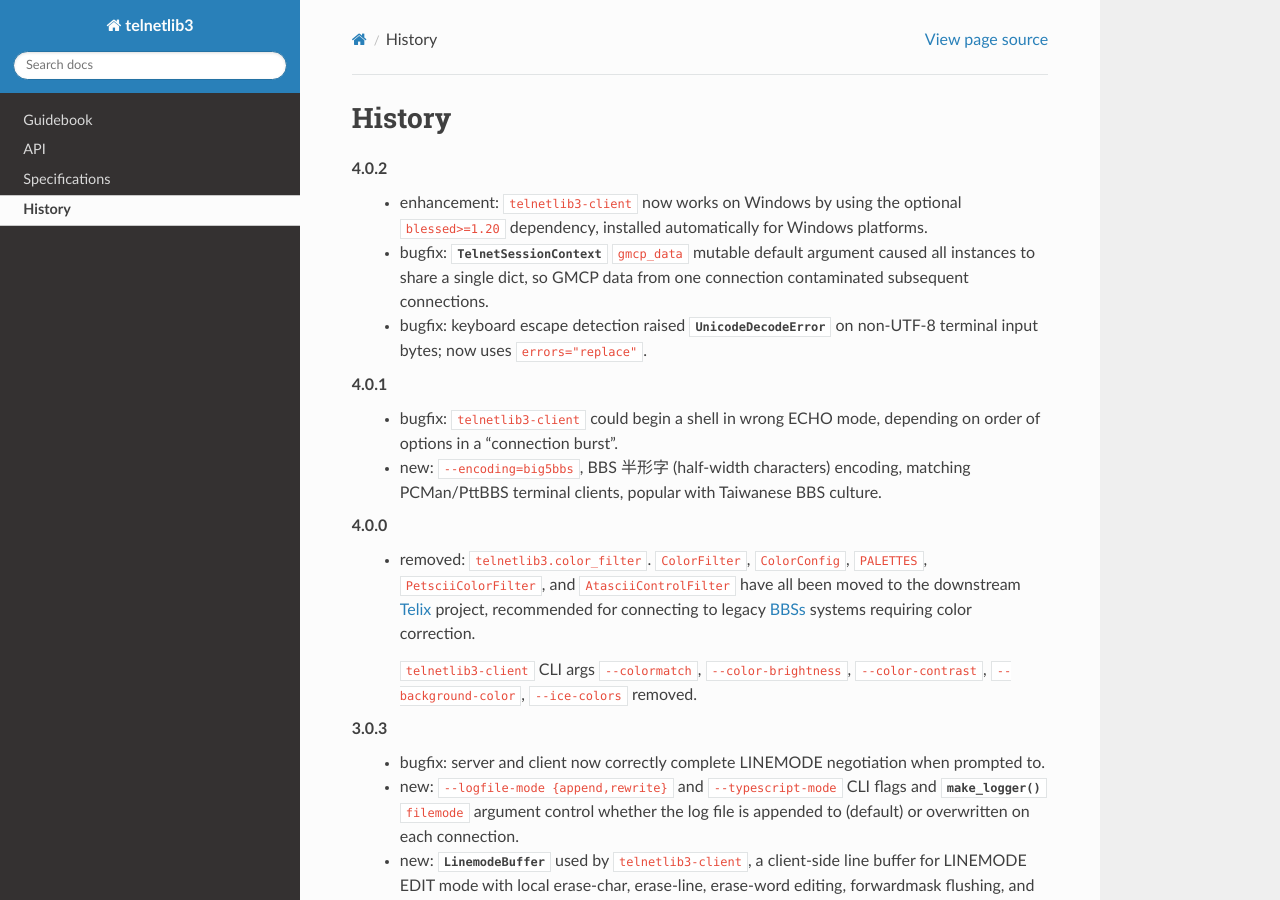
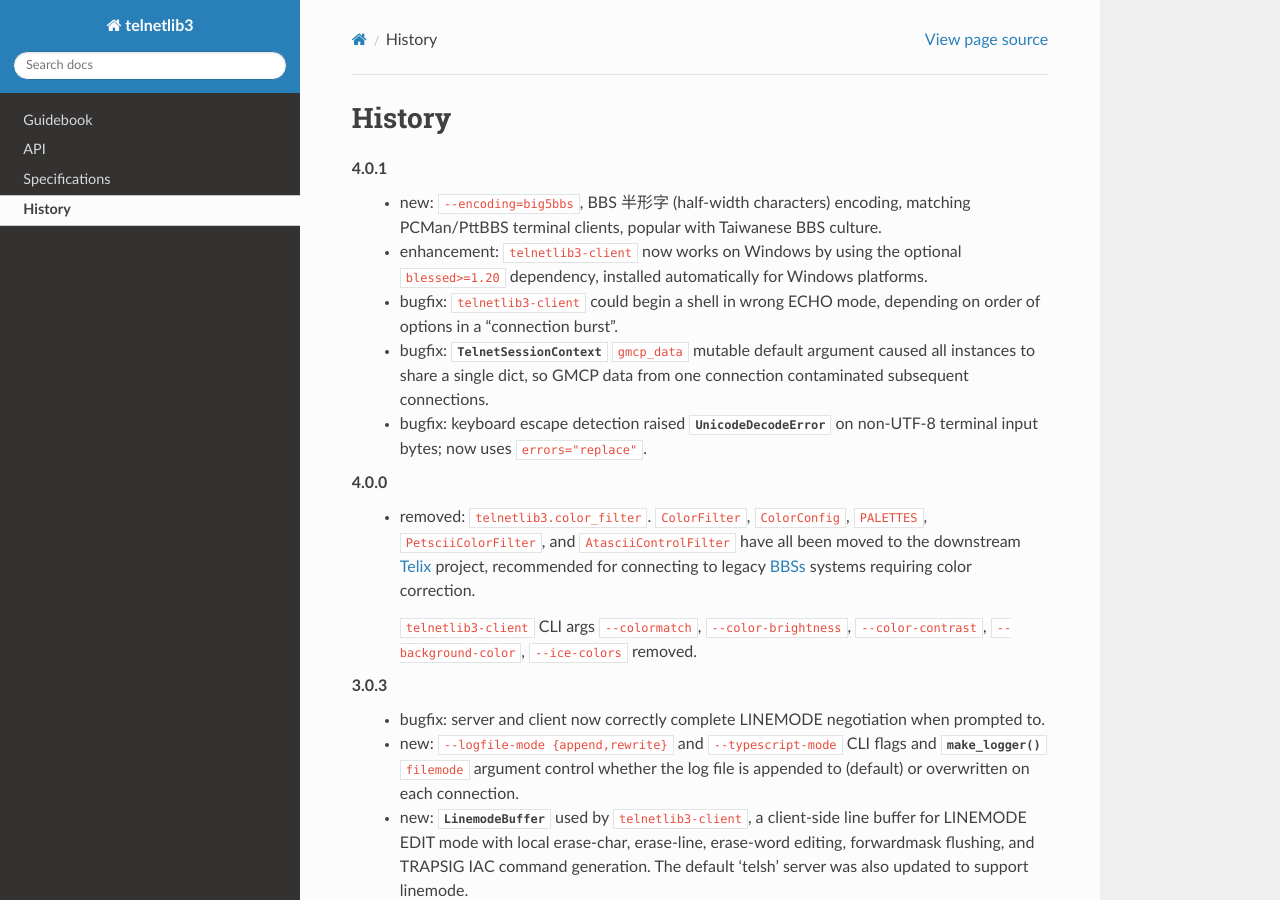
Before and after one commit to jquast/telnetlib3, a Sphinx documentation site: the page built from docs/history.rst, in a window 1280 px wide and 900 px high. Built offline with Sphinx 7.4.7 and the Read the Docs theme 3.1.0, drawn with Linux system fonts in a browser that asks for light colours; the version number is read from the project's files by our own code.

Commit message:
keep logging changes to 4.0.1

```diff
--- a/docs/history.rst
+++ b/docs/history.rst
@@ -1,19 +1,17 @@
 History
 =======
-4.0.2
+4.0.1
+  * new: ``--encoding=big5bbs``, BBS 半形字 (half-width characters) encoding, matching PCMan/PttBBS
+    terminal clients, popular with Taiwanese BBS culture.
   * enhancement: ``telnetlib3-client`` now works on Windows by using the optional
     ``blessed>=1.20`` dependency, installed automatically for Windows platforms.
+  * bugfix: ``telnetlib3-client`` could begin a shell in wrong ECHO mode, depending on order of
+    options in a "connection burst".
   * bugfix: :class:`~telnetlib3._session_context.TelnetSessionContext` ``gmcp_data``
     mutable default argument caused all instances to share a single dict, so GMCP data
     from one connection contaminated subsequent connections.
   * bugfix: keyboard escape detection raised :exc:`UnicodeDecodeError` on non-UTF-8
     terminal input bytes; now uses ``errors="replace"``.
-
-4.0.1
-  * bugfix: ``telnetlib3-client`` could begin a shell in wrong ECHO mode, depending on order of
-    options in a "connection burst".
-  * new: ``--encoding=big5bbs``, BBS 半形字 (half-width characters) encoding, matching PCMan/PttBBS
-    terminal clients, popular with Taiwanese BBS culture.
 
 4.0.0
   * removed: ``telnetlib3.color_filter``. ``ColorFilter``, ``ColorConfig``, ``PALETTES``,
```
